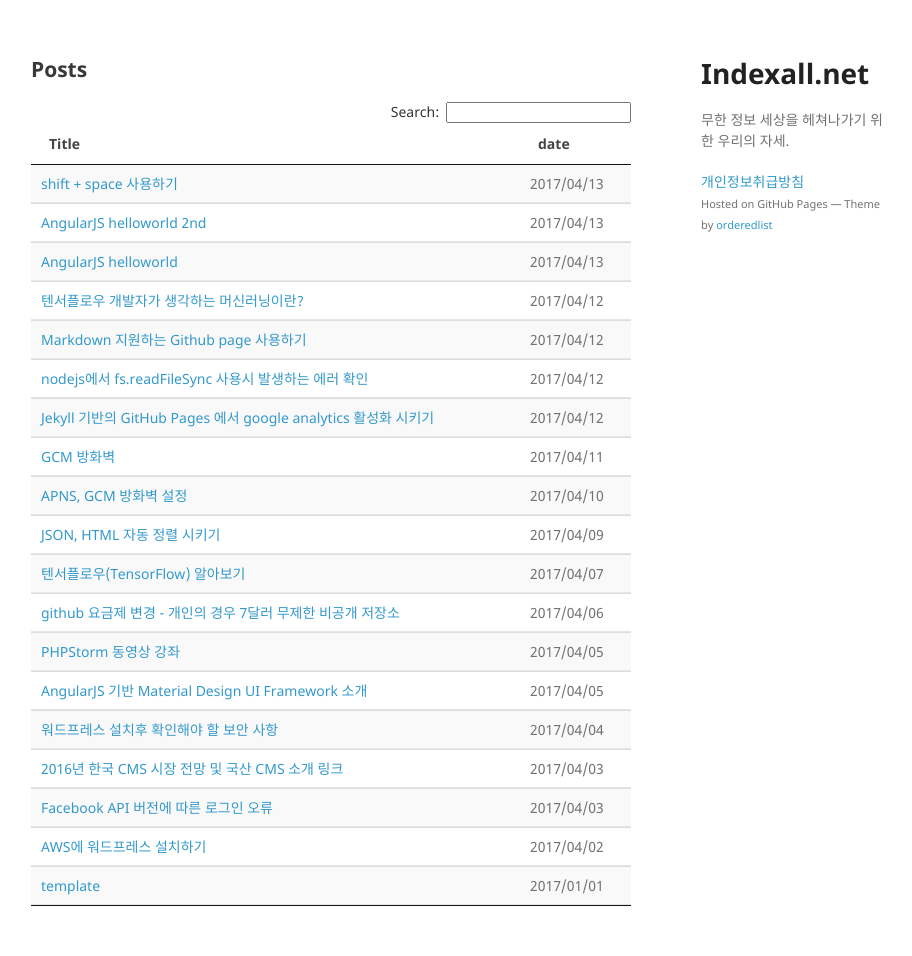
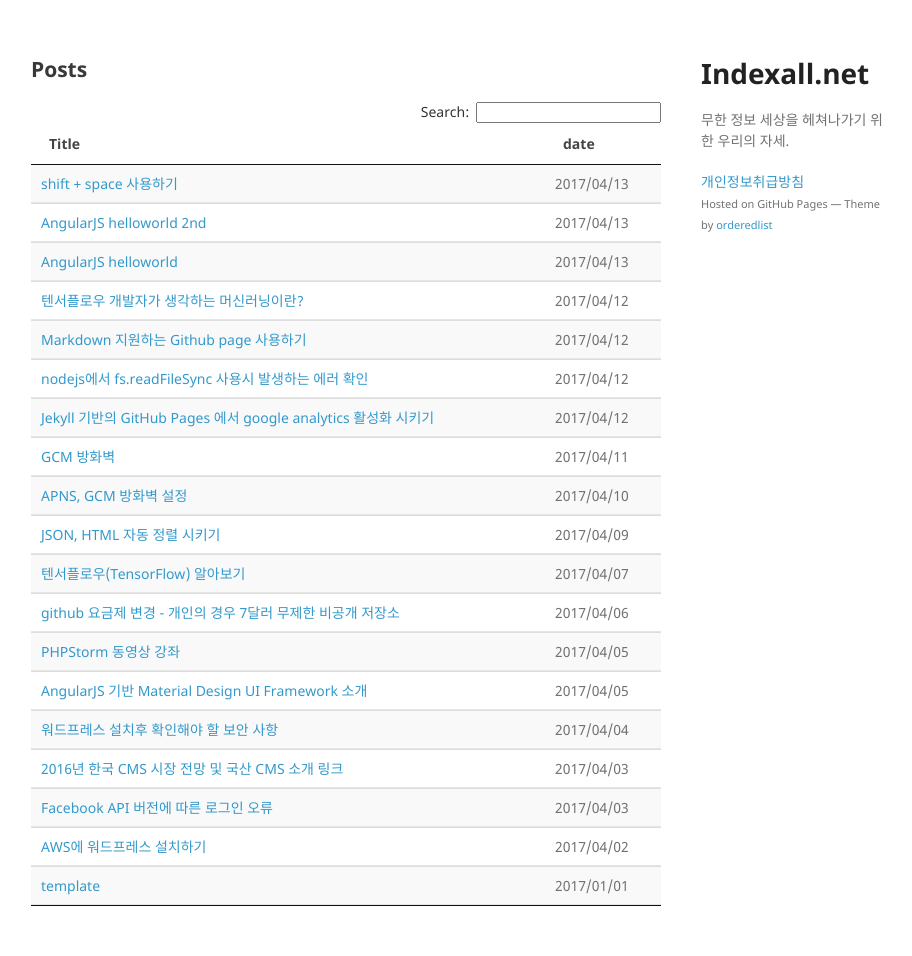
Before and after one commit to indexall/indexall.github.io, a Jekyll site: the page built from index.md, in a window 1280 px wide. Shown: the whole page, without its empty margins (179-1091 px from the left). Built offline with Jekyll 4.4.1, drawn with Linux system fonts in a browser that asks for light colours.

Commit message:
no message

```diff
--- a/404.html
+++ b/404.html
@@ -5,7 +5,7 @@ layout: default
 <style type="text/css" media="screen">
   .container {
     margin: 10px auto;
-    max-width: 600px;
+    max-width: 630px;
     text-align: center;
   }
   h1 {
--- a/_sass/jekyll-theme-minimal.scss
+++ b/_sass/jekyll-theme-minimal.scss
@@ -171,7 +171,7 @@ header ul a strong {
 }
 
 section {
-  width:600px;
+  width:630px;
   float:left;
   padding-bottom:50px;
 }
```
